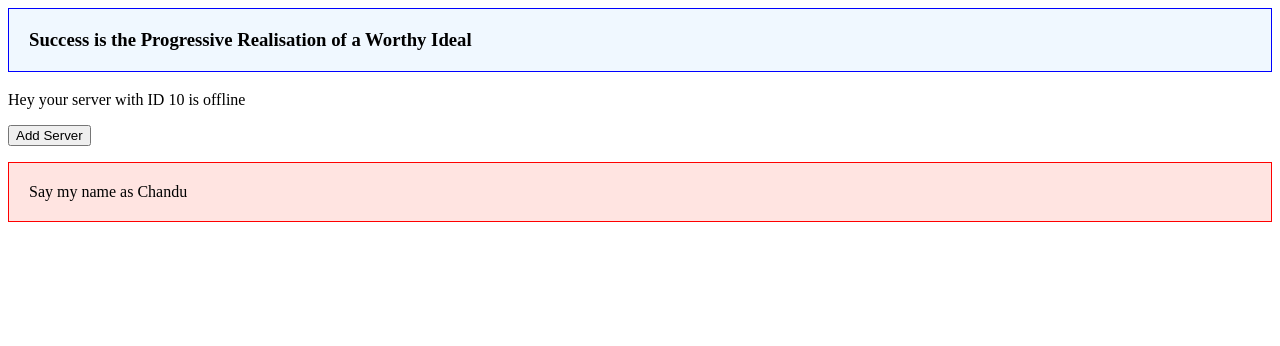
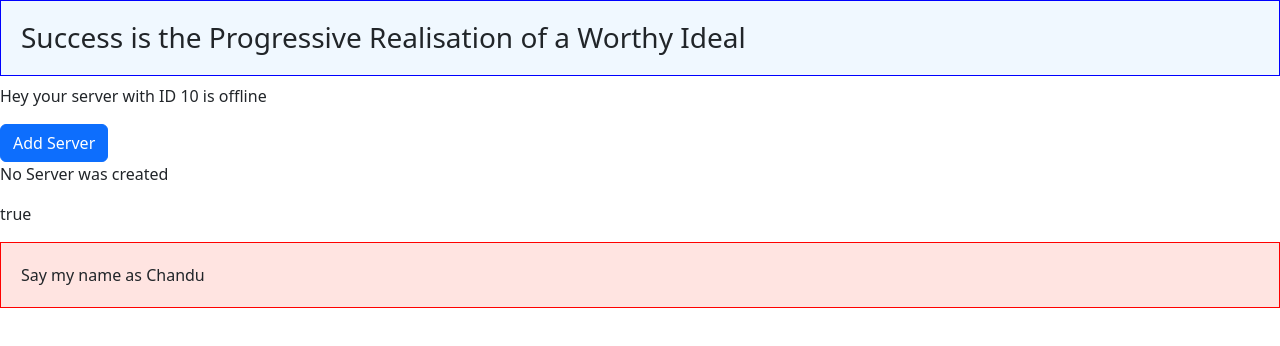
Before and after one commit to 148X1A0309/Angular-Part1, an Angular app: page / in a window 1280 px wide. Shown: the top 346 px of the page. Built offline with nearby package versions, Linux system fonts and the light colour scheme.

Commit message:
4 files modified

```diff
--- a/src/app/Server/server/server.component.html
+++ b/src/app/Server/server/server.component.html
@@ -10,4 +10,12 @@
 
 Property Binding is the Binding of the properties associated with elements like button -->
 
-<button class="data" [disabled]="allowServer">Add Server</button>
+
+<!-- //Event Binding
+
+Event Binding is nothing but the communication b/w view and model(ts) .As the name indicates it occurs only when the event occurs -->
+
+<button class="btn btn-primary" [disabled]="!allowServer" (click)="AddedServer()">Add Server</button>
+<p>{{ServerStatus}}</p>
+
+<p [innerText]="allowServer"></p>
--- a/src/app/Server/server/server.component.ts
+++ b/src/app/Server/server/server.component.ts
@@ -8,15 +8,22 @@ import { Component, OnInit } from '@angular/core';
 export class ServerComponent implements OnInit {
 serverId:number =10;
 serverStatus:string="offline";
-allowServer:true;
+allowServer=false;
+ServerStatus="No Server was created";
 
 
-  constructor() { }
+  constructor() {
+    setTimeout(()=>{
+      this.allowServer=true;
+    },2000);
+  }
 
   ngOnInit() {
   }
   getServerStatus(){
     return this.serverStatus;
   }
-
+  AddedServer(){
+    this.ServerStatus="Server was created";
+  }
 }
--- a/src/index.html
+++ b/src/index.html
@@ -1 +1,14 @@
+
+<html>
+<head>
+<link rel="icon" type="image/x-icon" href="favicon.ico">
+<link rel="stylesheet" href="https://cdnjs.cloudflare.com/ajax/libs/font-awesome/4.7.0/css/font-awesome.min.css">
+<!-- CSS only -->
+<link href="https://cdn.jsdelivr.net/npm/bootstrap@5.2.2/dist/css/bootstrap.min.css" rel="stylesheet" integrity="sha384-Zenh87qX5JnK2Jl0vWa8Ck2rdkQ2Bzep5IDxbcnCeuOxjzrPF/et3URy9Bv1WTRi" crossorigin="anonymous">
+<!-- JavaScript Bundle with Popper -->
+<script src="https://cdn.jsdelivr.net/npm/bootstrap@5.2.2/dist/js/bootstrap.bundle.min.js" integrity="sha384-OERcA2EqjJCMA+/3y+gxIOqMEjwtxJY7qPCqsdltbNJuaOe923+mo//f6V8Qbsw3" crossorigin="anonymous"></script>
+</head>
+<body>
 <my-app>loading</my-app>
+</body>
+</html>
```
Also changed, not shown: src/app/Servers/servers/servers.component.html (line endings or trailing spaces).
